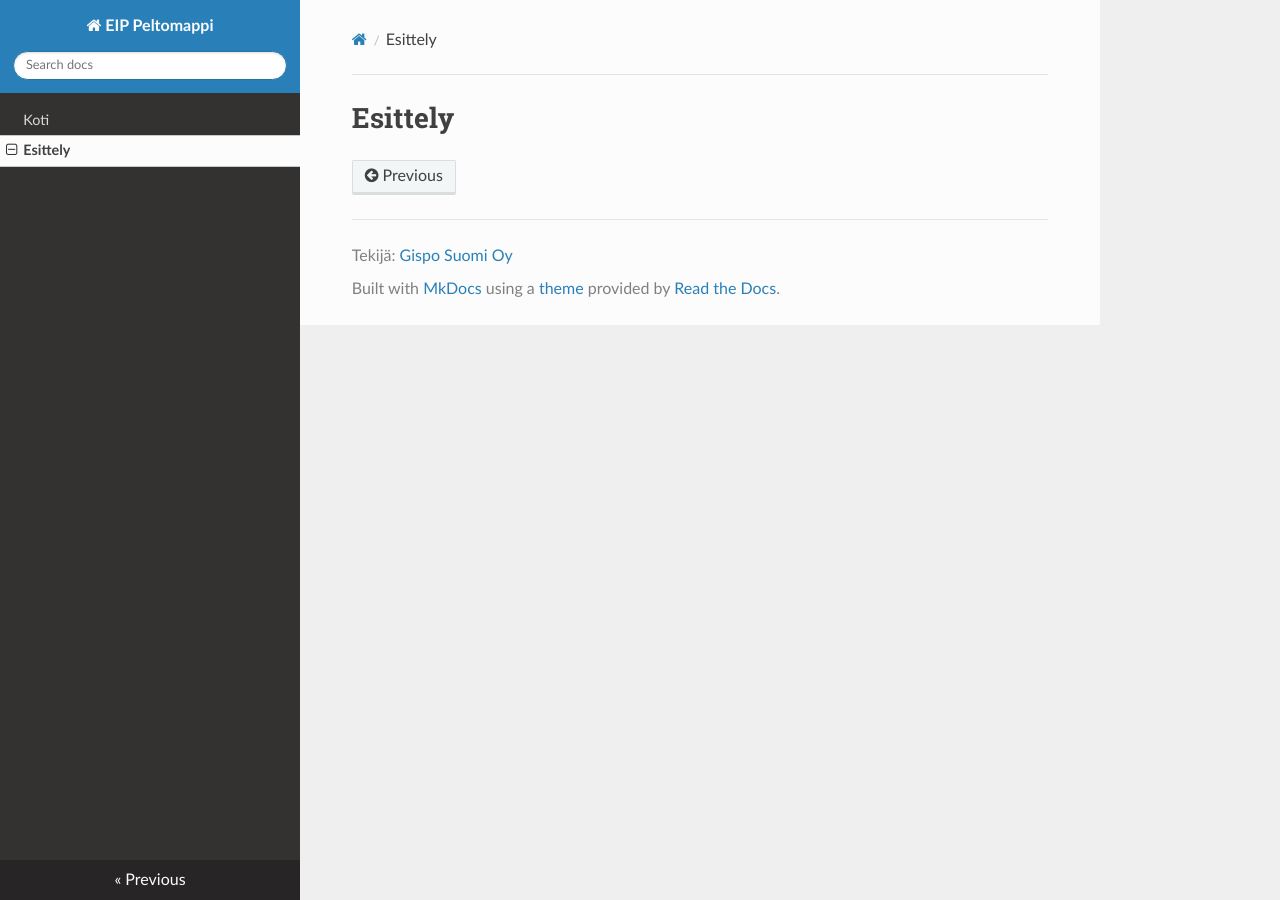
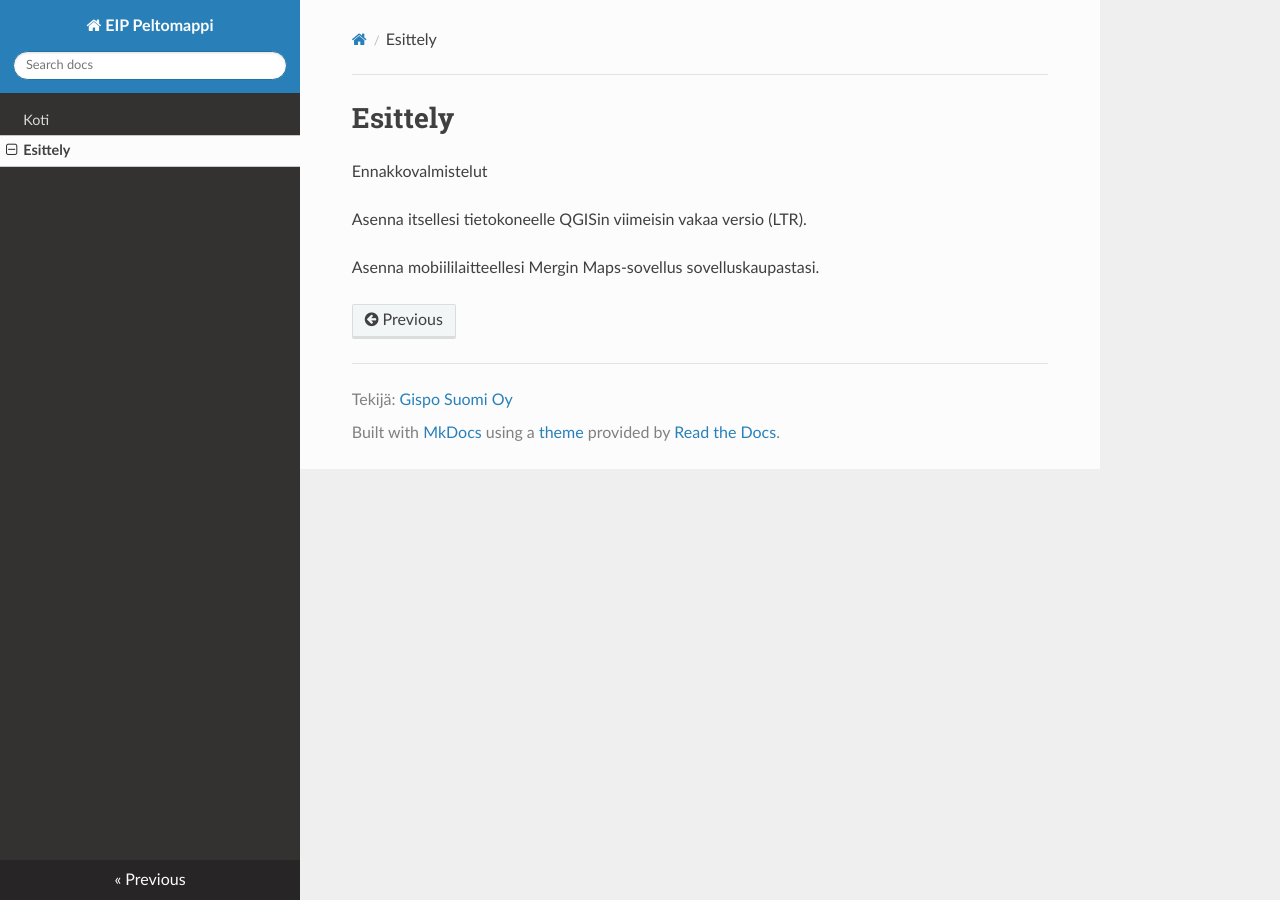
Before and after one commit to GispoCoding/eip-peltomappi, an MkDocs documentation site: the page built from docs/1_esittely.md, in a window 1280 px wide. Built offline with MkDocs 1.6.1, drawn with Linux system fonts in a browser that asks for light colours; nearby versions of some CDN libraries.

```diff
--- a/docs/1_esittely.md
+++ b/docs/1_esittely.md
@@ -1 +1,6 @@
 # Esittely
+Ennakkovalmistelut
+
+Asenna itsellesi tietokoneelle QGISin viimeisin vakaa versio (LTR).
+
+Asenna mobiililaitteellesi Mergin Maps-sovellus sovelluskaupastasi.
```
Also changed, not shown: docs/2_projektin_lataaminen.md (added, +23 -0 lines), docs/img/aloitusnakyma.jpg (added), docs/img/kirjautuminen.jpg (added), 1 other file.
